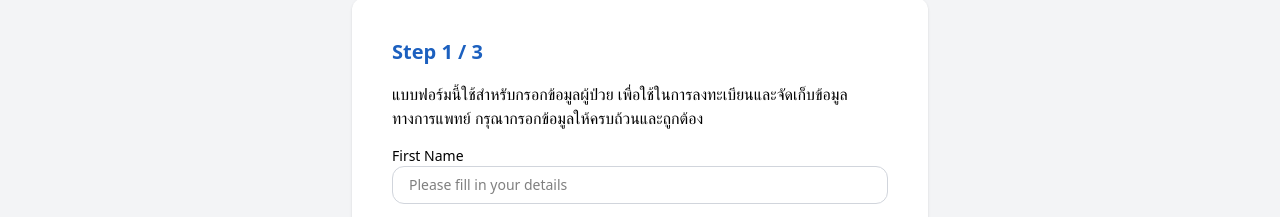
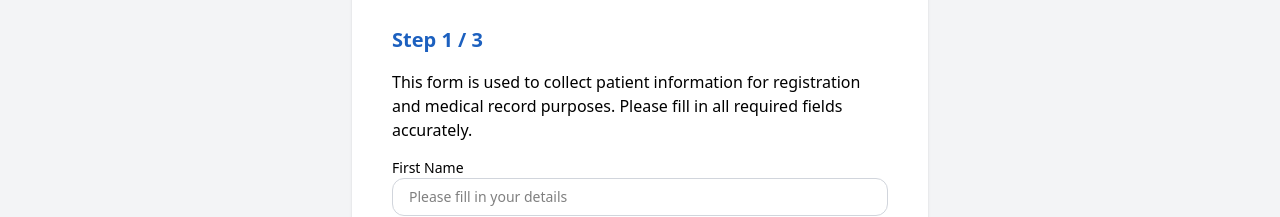
Before and after one commit to MeenYossakorn/Agnos_Assignment, a Next.js app: page /patient_page in a window 1280 px wide. Shown: the part 253-470 px from the top of the page. Built offline with nearby package versions, Linux system fonts and the light colour scheme; no server answers.

Commit message:
update description
update description add th and en form

```diff
--- a/frontend/components/PatientPage.tsx
+++ b/frontend/components/PatientPage.tsx
@@ -56,7 +56,7 @@ export default function PatientForm() {
     dob: "Date of Birth",
     phone: "Phone",
     email: "Email",
-
+    formDescription: "This form is used to collect patient information for registration and medical record purposes. Please fill in all required fields accurately.",
     religion: "Religion",
     emergency: "Emergency Contact",
     emergencyName: "Emergency Contact Name",
@@ -108,6 +108,7 @@ export default function PatientForm() {
     dob: "วันที่เกิด",
     phone: "เบอร์โทร",
     email: "อีเมล",
+    formDescription: "แบบฟอร์มนี้ใช้สำหรับกรอกข้อมูลผู้ป่วย เพื่อใช้ในการลงทะเบียนและจัดเก็บข้อมูลทางการแพทย์ กรุณากรอกข้อมูลให้ครบถ้วนและถูกต้อง",
     address: "ที่อยู่",
     religion: "ศาสนา",
     emergency: "ข้อมูลติดต่อฉุกเฉิน",
@@ -270,7 +271,7 @@ export default function PatientForm() {
 
           <>
           <div className="mb-4">
-            <p >แบบฟอร์มนี้ใช้สำหรับกรอกข้อมูลผู้ป่วย เพื่อใช้ในการลงทะเบียนและจัดเก็บข้อมูลทางการแพทย์ กรุณากรอกข้อมูลให้ครบถ้วนและถูกต้อง</p>
+            <p >{text[lang].formDescription}</p>
           </div>
           <label htmlFor="firstName" className="block text-sm mb-1">
             {text[lang].firstName}
```
